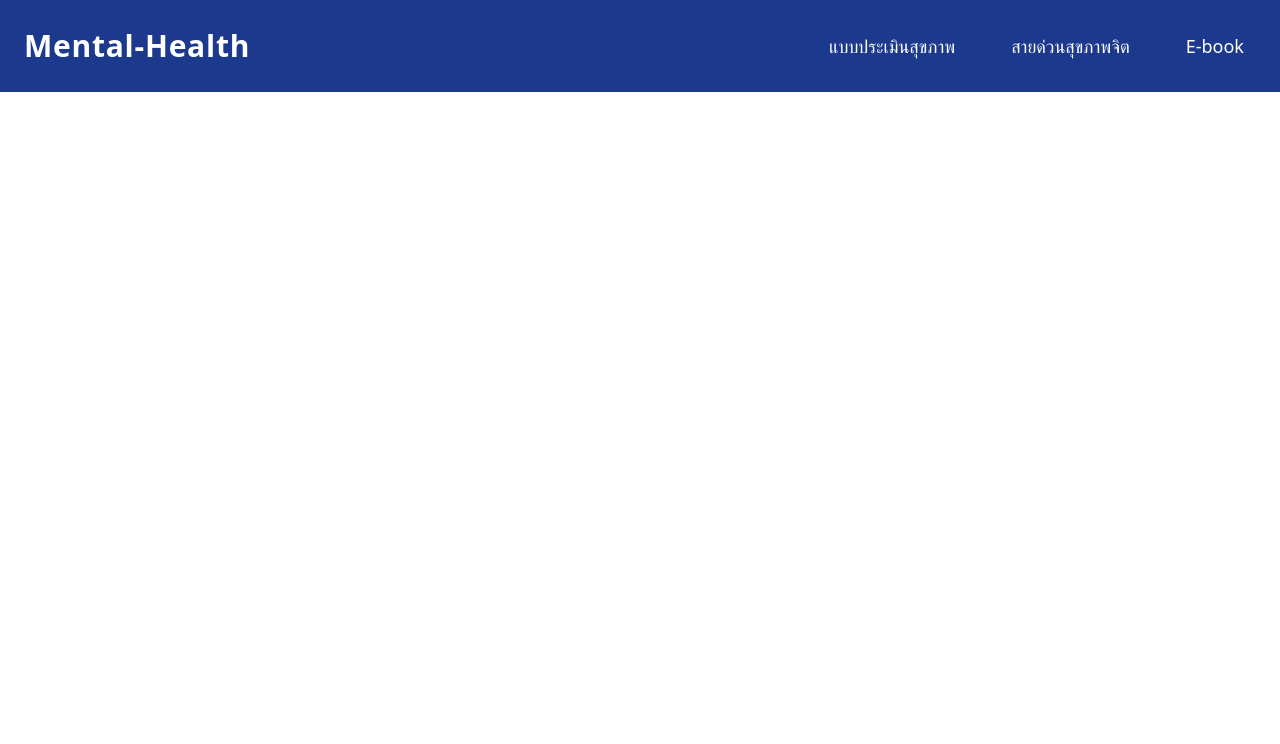
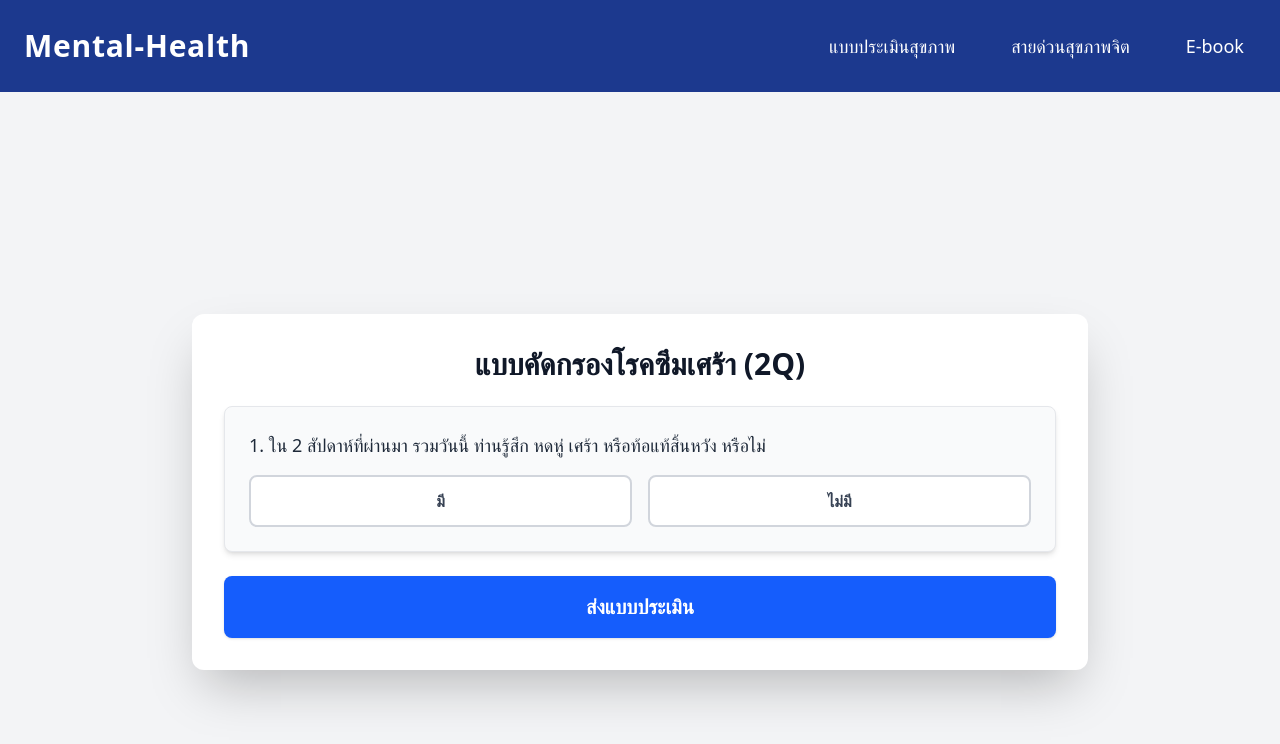
Before and after one commit to PATIPANPSS/mental-health-app, a React (Vite) app: page /form-2q in a window 1280 px wide. Shown: the top 744 px of the page. Built offline with nearby package versions, Linux system fonts and the light colour scheme.

Commit message:
Add form 2q to formpage

```diff
--- a/src/components/DefaultLayout.jsx
+++ b/src/components/DefaultLayout.jsx
@@ -5,6 +5,8 @@ import HomePage from '../pages/HomePage'
 import FormPage from '../pages/FormPage'
 import HotlinePage from '../pages/HotlinePage'
 import Ebook from '../pages/Ebook'
+import Form2q from '../pages/Form/Form2q'
+
 
 const DefaultLayout = () => {
   return (
@@ -16,6 +18,8 @@ const DefaultLayout = () => {
             <Route path="/form" element={<FormPage />} />
             <Route path="/hotline" element={<HotlinePage />} />
             <Route path="/ebook" element={<Ebook />} />
+
+            <Route path='/form-2q' element={<Form2q />} />
           </Routes>
         </main>
     </div>
--- /dev/null
+++ b/src/pages/Form/Form2q.jsx
@@ -0,0 +1,111 @@
+import React, { useState } from 'react'
+import { Link, useNavigate } from 'react-router-dom';
+
+const Form2q = () => {
+  const navigate = useNavigate();
+  const [answers, setAnswers] = useState({
+    q1: null,
+  });
+
+  const [result, setResult] = useState(null);
+
+  const questions = [
+    { id: 'q1', text: 'ใน 2 สัปดาห์ที่ผ่านมา รวมวันนี้ ท่านรู้สึก หดหู่ เศร้า หรือท้อแท้สิ้นหวัง หรือไม่' },
+  ];
+
+  const handleChange = (questionId, value) => {
+    setAnswers({ ...answers, [questionId]: value });
+  };
+
+  const handleSubmit = (e) => {
+    e.preventDefault();
+
+    // ตรวจสอบว่าผู้ใช้ตอบครบทุกคำถามหรือไม่
+    if (Object.values(answers).some(answer => answer === null)) {
+      setResult('กรุณาตอบคำถามให้ครบทุกข้อ');
+      return;
+    }
+
+    // ตรวจสอบผลลัพธ์
+    if (answers.q1 === 'yes') {
+      setResult('ท่านมีแนวโน้มเป็นโรคซึมเศร้า');
+    } else {
+      setResult('ขอแสดงความยินดีด้วย คุณไม่มีแนวโน้มเป็นโรคซึมเศร้าค่ะ');
+    }
+  };
+
+  return (
+    <div className="min-h-screen bg-gray-100 flex items-center justify-center py-12 px-4 sm:px-6 lg:px-8">
+      <div className="max-w-4xl w-full bg-white p-8 rounded-xl shadow-2xl space-y-8">
+        <h2 className="text-3xl font-extrabold text-center text-gray-900 mb-6">
+          แบบคัดกรองโรคซึมเศร้า (2Q)
+        </h2>
+
+        <form onSubmit={handleSubmit} className="space-y-6">
+          {questions.map((question, index) => (
+            <div key={question.id} className="p-6 bg-gray-50 rounded-lg shadow-md border border-gray-200">
+              <p className="text-lg font-medium text-gray-800 mb-4">{`${index + 1}. ${question.text}`}</p>
+              <div className="flex flex-col md:flex-row md:space-x-4 space-y-4 md:space-y-0">
+                <button
+                  type="button"
+                  onClick={() => handleChange(question.id, 'yes')}
+                  className={`flex-1 px-6 py-3 rounded-lg border-2 font-semibold transition-all duration-200 ease-in-out
+                    ${answers[question.id] === 'yes'
+                      ? 'bg-blue-600 text-white border-blue-600 scale-105 shadow-lg'
+                      : 'bg-white text-gray-700 border-gray-300 hover:bg-blue-50 hover:border-blue-500'}`
+                  }
+                >
+                  มี
+                </button>
+                <button
+                  type="button"
+                  onClick={() => handleChange(question.id, 'no')}
+                  className={`flex-1 px-6 py-3 rounded-lg border-2 font-semibold transition-all duration-200 ease-in-out
+                    ${answers[question.id] === 'no'
+                      ? 'bg-blue-600 text-white border-blue-600 scale-105 shadow-lg'
+                      : 'bg-white text-gray-700 border-gray-300 hover:bg-blue-50 hover:border-blue-500'}`
+                  }
+                >
+                  ไม่มี
+                </button>
+              </div>
+            </div>
+          ))}
+
+          <button
+            type="submit"
+            className="w-full flex justify-center py-4 px-6 border border-transparent rounded-lg shadow-sm text-xl font-bold text-white bg-blue-600 hover:bg-blue-700 focus:outline-none focus:ring-2 focus:ring-offset-2 focus:ring-blue-500 transition-all duration-300 ease-in-out transform hover:scale-105"
+          >
+            ส่งแบบประเมิน
+          </button>
+        </form>
+
+        {result && (
+          <div className="mt-8 p-8 bg-blue-50 rounded-xl shadow-lg border-4 border-blue-200 text-center">
+            <h3 className="text-2xl font-bold text-blue-800 mb-2">ผลลัพธ์การคัดกรอง</h3>
+            <p className={`text-xl font-medium`}>{result}</p>
+            {result === 'ท่านมีแนวโน้มเป็นโรคซึมเศร้า' && (
+              <div className="mt-4">
+                <p className="text-lg text-gray-600">
+                  <span className="font-semibold">ข้อแนะนำ:</span> ควรทำแบบประเมิน 9Q เพื่อให้ได้ผลลัพธ์ที่แม่นยำยิ่งขึ้น
+                </p>
+                <Link to="/assessments/9q" className="mt-2 inline-block px-6 py-2 bg-purple-600 text-white rounded-lg hover:bg-purple-700 transition-all duration-300 ease-in-out">
+                  ทำแบบประเมิน 9Q
+                </Link>
+              </div>
+            )}
+            {result === 'ขอแสดงความยินดีด้วย คุณไม่มีแนวโน้มเป็นโรคซึมเศร้าค่ะ' && (
+              <div className="mt-4">
+                <p className="text-lg text-gray-600">
+                  <span className="font-semibold">คำแนะนำ:</span> สุขภาพจิตของคุณอยู่ในเกณฑ์ปกติ
+                </p>
+              </div>
+            )}
+          </div>
+        )}
+      </div>
+    </div>
+  );
+};
+
+export default Form2q
--- a/src/pages/FormPage.jsx
+++ b/src/pages/FormPage.jsx
@@ -1,4 +1,5 @@
-import React from 'react'
+import React from "react";
+import { Link } from "react-router-dom";
 
 const FormPage = () => {
   return (
@@ -7,26 +8,24 @@ const FormPage = () => {
         <h2 className="text-4xl font-bold text-blue-700 mb-8 text-center">
           แบบประเมินสุขภาพจิต
         </h2>
-        <p className="text-lg text-gray-700 mb-6 leading-relaxed">
-          ส่วนนี้จะประกอบด้วยแบบประเมินสุขภาพจิตต่างๆ ที่ออกแบบมาเพื่อช่วยให้คุณเข้าใจสภาพอารมณ์และจิตใจของตนเองได้ดียิ่งขึ้น
-          โปรดทราบว่าผลลัพธ์จากแบบประเมินนี้มีวัตถุประสงค์เพื่อเป็นข้อมูลเบื้องต้นเท่านั้น
-          และไม่สามารถใช้แทนการวินิจฉัยจากผู้เชี่ยวชาญได้
-        </p>
-        <ul className="list-disc list-inside text-gray-600 text-lg space-y-3">
-          <li>แบบประเมินความเครียด (ST5)</li>
-          <li>แบบประเมินภาวะซึมเศร้า (PHQ-9)</li>
-          <li>แบบประเมินภาวะวิตกกังวล (GAD-7)</li>
-          <li>แบบประเมินความสุข (TMHI)</li>
-        </ul>
-        <div className="mt-10 p-6 bg-blue-50 rounded-lg border border-blue-200 text-blue-800">
-          <p className="font-semibold">
-            หากคุณรู้สึกไม่สบายใจอย่างรุนแรง หรือต้องการความช่วยเหลือเร่งด่วน
-            โปรดติดต่อสายด่วนสุขภาพจิตทันที
-          </p>
+
+        <div>
+          <Link
+            to={"/form-2q"}
+            className="my-5 block hover:text-blue-700 hover:underline hover:scale-105 tarnsition duration-200"
+          >
+            <li>แบบคัดกรองโรคซึมเศร้า (2Q)</li>
+          </Link>
+          <Link
+            to={"/"}
+            className="my-5 block hover:text-blue-700 hover:underline hover:scale-105 tarnsition duration-200"
+          >
+            <li>แบบประเมินความการฆ่าตัวตาย (8Q)</li>
+          </Link>
         </div>
       </div>
     </div>
-  )
-}
+  );
+};
 
-export default FormPage
+export default FormPage;
```
Also changed, not shown: src/App.jsx (+5 -5 lines), src/pages/Dashboard/Dashboard.jsx (renamed from src/pages/Dashboard.jsx, +0 -38 lines), src/pages/Dashboard/AddEbook.jsx (renamed from src/pages/AddEbook.jsx), src/pages/Dashboard/BookList.jsx (renamed from src/pages/BookList.jsx), src/pages/Dashboard/EditEbook.jsx (renamed from src/pages/EditEbook.jsx), src/pages/Dashboard/LoginPage.jsx (renamed from src/pages/LoginPage.jsx).
